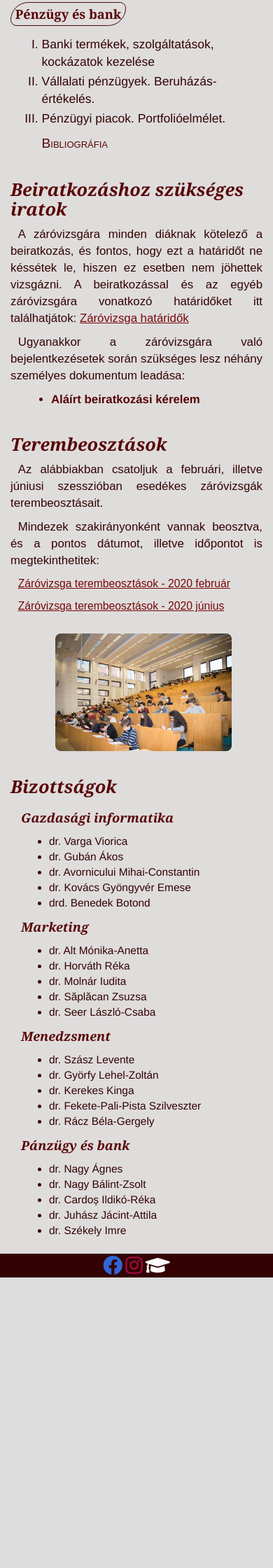
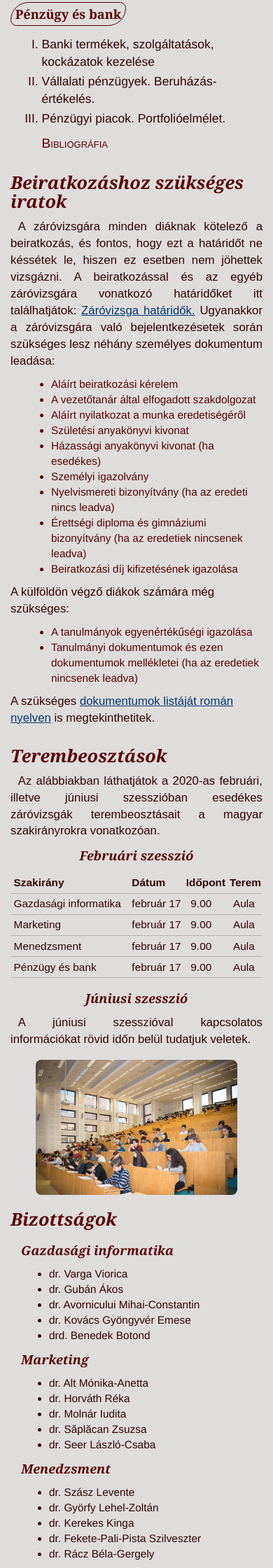
Before and after one commit to zsanett28/Thesis_presentation_for_students, a PHP site: page /Zarovizsga.html in a window 390 px wide. Shown: the part 1188-3428 px from the top of the page at 70% size. Before the commit the page ends 3013 px from the top, so only its background shows below. Run offline with PHP 8.4, Linux system fonts and the light colour scheme; some libraries are stand-ins or nearby versions.

Commit message:
kapcsolat-ready

```diff
--- a/Kezdooldal.html
+++ b/Kezdooldal.html
@@ -35,7 +35,7 @@
 
             <div class="col-md-6 letter">
 
-                <p class="first">Kedves diákok!</p>
+                <p class="first">Kedves végzős diákok!</p>
                 <p>Az alapképzés végén mindenkinek közületek egy szakdolgozatot kell készítenie, amely megfelel a
                 szakképzettségeteknek, az alapos tárgyi ismereteiteket bizonyítja, illetve a szakmai tárgyakhoz kapcsolódó témával rendelkezik.</p>
                 <p>Elkészítésével tanúsítanotok kell, hogy tanulmányaitok során elsajátítottátok a szakirodalmi áttekintés
--- a/Zarovizsga.html
+++ b/Zarovizsga.html
@@ -641,17 +641,31 @@
             <div class="col-md-12">
                 <p class="paragraf">A záróvizsgára minden diáknak kötelező a beiratkozás, és fontos, hogy ezt a határidőt ne késsétek le, hiszen
                     ez esetben nem jöhettek vizsgázni. A beiratkozással és az egyéb záróvizsgára vonatkozó határidőket itt találhatjátok:
-                    <a href="Fontos_datumok.html#Zarovizsga" class="link" target="_blank">Záróvizsga határidők</a>
+                    <a href="Fontos_datumok.html#Zarovizsga" class="link" target="_blank">Záróvizsga határidők.</a>
+                    Ugyanakkor a záróvizsgára való bejelentkezésetek során szükséges lesz néhány személyes dokumentum leadása:
                 </p>
-                <p class="paragraf">Ugyanakkor a záróvizsgára való bejelentkezésetek során szükséges lesz néhány személyes dokumentum leadása: </p>
-                <ul class="disc-list strait">
+                <ul class="disc-list list-margin-left">
                     <li>Aláírt beiratkozási kérelem</li>
+                    <li>A vezetőtanár által elfogadott szakdolgozat</li>
+                    <li>Aláírt nyilatkozat a munka eredetiségéről</li>
+                    <li>Születési anyakönyvi kivonat</li>
+                    <li>Házassági anyakönyvi kivonat (ha esedékes)</li>
+                    <li>Személyi igazolvány</li>
+                    <li>Nyelvismereti bizonyítvány (ha az eredeti nincs leadva)</li>
+                    <li>Érettségi diploma és gimnáziumi bizonyítvány (ha az eredetiek nincsenek leadva)</li>
+                    <li>Beiratkozási díj kifizetésének igazolása</li>
                 </ul>
+                <p class="one-line-paragraf">A külföldön végző diákok számára még szükséges: </p>
+                <ul class="disc-list list-margin-left">
+                    <li>A tanulmányok egyenértékűségi igazolása</li>
+                    <li>Tanulmányi dokumentumok és ezen dokumentumok mellékletei (ha az eredetiek nincsenek leadva)</li>
+                </ul>
+                <p class="one-line-paragraf">A szükséges <a href="https://econ.ubbcluj.ro/documente2020/Documente%20inscriere%20online%20la%20examenul%20de%20licenta%20-%20Sesiunea%20iulie%202020.pdf" class="link" target="_blank">dokumentumok listáját román nyelven</a> is megtekinthetitek.</p>
             </div>
         </div>
 
         <div class="row">
-            <div class="col-sm-6">
+            <div class="col-md-6">
 
                 <div class="row">
                     <div class="col-md-12">
@@ -660,15 +674,53 @@
                 </div>
 
                 <div class="row">
-                    <div class="col-sm-12">
-                        <p class="paragraf">Az alábbiakban csatoljuk a februári, illetve júniusi szesszióban esedékes záróvizsgák terembeosztásait.</p>
-                        <p class="paragraf">Mindezek szakirányonként vannak beosztva, és a pontos dátumot, illetve időpontot is megtekinthetitek:</p>
-                        <p class="paragraf paragraf-link">
+                    <div class="col-md-12">
+                        <p class="paragraf">Az alábbiakban láthatjátok a 2020-as februári, illetve júniusi szesszióban esedékes záróvizsgák terembeosztásait a
+                            magyar szakirányrokra vonatkozóan.
+                        </p>
+                        <p class="xsmall-title center">Februári szesszió</p>
+                        <div class="table-responsive">
+                            <table id="t04">
+                                <tr>
+                                    <th>Szakirány</th>
+                                    <th>Dátum</th>
+                                    <th>Időpont</th>
+                                    <th>Terem</th>
+                                </tr>
+                                <tr>
+                                    <td>Gazdasági informatika</td>
+                                    <td>február 17</td>
+                                    <td>9.00</td>
+                                    <td>Aula</td>
+                                </tr>
+                                <tr>
+                                    <td>Marketing</td>
+                                    <td>február 17</td>
+                                    <td>9.00</td>
+                                    <td>Aula</td>
+                                </tr>
+                                <tr>
+                                    <td>Menedzsment</td>
+                                    <td>február 17</td>
+                                    <td>9.00</td>
+                                    <td>Aula</td>
+                                </tr>
+                                <tr>
+                                    <td>Pénzügy és bank</td>
+                                    <td>február 17</td>
+                                    <td>9.00</td>
+                                    <td>Aula</td>
+                                </tr>
+                            </table>
+                        </div>
+                        <p class="xsmall-title center">Júniusi szesszió</p>
+                        <p class="paragraf">A júniusi szesszióval kapcsolatos információkat rövid időn belül tudatjuk veletek.</p>
+                        <!--<p class="paragraf paragraf-link">
                             <a href="https://econ.ubbcluj.ro/documente2020/Programare%20sala%20la%20proba%20I%20-Licenta%20din%20data%2017%20februarie%202020.PDF" class="link" target="_blank">Záróvizsga terembeosztások - 2020 február</a>
                         </p>
                         <p class="paragraf paragraf-link">
                             <a href="# return: false;" class="link">Záróvizsga terembeosztások - 2020 június</a>
-                        </p>
+                        </p>-->
                     </div>
                 </div>
 
--- a/css/Szakdolgozat.css
+++ b/css/Szakdolgozat.css
@@ -615,8 +615,14 @@ img#presentation{
 }
 
 .file{
-    text-decoration: underline;
-    color: rgb(1, 36, 75);
+    text-decoration: none;
+    color: rgb(1, 38, 80);
+}
+
+.file:hover{
+    text-decoration: none;
+    font-style: italic;
+    color: rgb(0, 27, 58);
 }
 
 @media (max-width: 991px){
@@ -625,20 +631,35 @@ img#presentation{
     }
 }
 
+.link-bourdon{
+    text-decoration: underline;
+    color: rgb(88, 4, 4);
+}
+
+.link-bourdon:hover{
+    text-decoration: none;
+    color: rgb(51, 3, 3);
+}
+
 .link{
     text-decoration: underline;
-    color: rgb(119, 8, 8);
+    color: rgb(5, 54, 110);
 }
 
 .link:hover{
-    text-decoration: underline;
-    color: rgb(51, 3, 3);
+    text-decoration: none;
+    color: rgb(3, 32, 65);
 }
 
 .link:focus{
     text-decoration: underline;
-    color: rgb(51, 3, 3);
+    color: rgb(3, 32, 65);
 }
+
+/*.link:visited{
+    text-decoration: underline;
+    color: rgb(71, 3, 102);
+}*/
 
 .single-paragraf{
     font-size: 120%;
@@ -740,6 +761,11 @@ form {
     color: rgb(51, 3, 3);
 }
 
+.list-margin-left{
+    margin-left: 5%;
+    color: rgb(88, 4, 4);
+}
+
 .disc-list-small{
     list-style-type: disc;
     font-size: 90%;
@@ -793,8 +819,9 @@ form {
 .university-name-paragraf{
     color: rgb(51, 3, 3);
     font-family: 'Gerogia';
-    font-size: 160%;
-    margin-top: 3%;
+    font-size: 140%;
+    margin-top: 5%;
+    margin-bottom: 5%;
 }
 
 .one-line-paragraf{
@@ -989,46 +1016,23 @@ input#feb, input#jun, input#nap, input#tav{
 
 img#examen{
     border-radius: 8px;
-    width: 60%;
+    width: 70%;
     position: relative;
-    transform: translate(30%,30%);
+    transform: translate(30%,45%);
 }
 
 @media (max-width: 1199px){
     img#examen{
-        transform: translate(30%,40%);
+        width: 80%;
+        transform: translate(25%,50%);
     }
 }
 
 @media (max-width: 991px){
     img#examen{
-        width: 80%;
-        transform: translate(25%,45%);
-    }
-    .paragraf-link{
-        text-align: left;
-        font-size: 112%;
-    }
-}
-
-@media (max-width: 767px){
-    img#examen{
-        width: 55%;
+        width: 110%;
         position: relative;
-        transform: translate(10px, 10px);
-        display: block;
-        margin-right: auto;
-        margin-left: auto;
-        margin-top: 2%;
-        margin-bottom: 3%;
-    }
-}
-
-@media (max-width: 550px){
-    img#examen{
-        width: 70%;
-        position: relative;
-        transform: translate(10px, 10px);
+        transform: translate(40%, 10%);
         display: block;
         margin-right: auto;
         margin-left: auto;
@@ -1037,6 +1041,127 @@ img#examen{
     }
 }
 
+@media (max-width: 767px){
+    img#examen{
+        width: 60%;
+        position: relative;
+        transform: translate(0%, 0%);
+        display: block;
+        margin-right: auto;
+        margin-left: auto;
+        margin-top: 2%;
+        margin-bottom: 1%;
+    }
+}
+
+@media (max-width: 500px){
+    img#examen{
+        width: 80%;
+        position: relative;
+        transform: translate(0%, 0%);
+        display: block;
+        margin-right: auto;
+        margin-left: auto;
+        margin-top: 2%;
+        margin-bottom: 1%;
+    }
+}
+
 .not-first-title{
-    margin-top: 8%;
+    margin-top: 5%;
 }
+
+#t04{
+    width: 100%;
+    margin-left: auto;
+    margin-right: auto;
+}
+
+#t04 th {
+    font-size: 110%;
+    color: rgb(51, 3, 3);
+    font-family: 'Arial';
+    padding: 1%;
+    border-bottom: 1px solid rgb(179, 177, 177);
+}
+
+#t04 td {
+    font-size: 110%;
+    color: rgb(51, 3, 3);
+    font-family: 'Arial';
+    padding: 1%;
+    border-bottom: 1px solid rgb(179, 177, 177);
+}
+
+#t04 td:nth-child(3), #t04 td:nth-child(4){
+    text-indent: 12%;
+}
+
+.one-line-paragraf-small{
+    font-size: 90%;
+    color: rgb(51, 3, 3);
+    font-family: 'Arial';
+    margin-bottom: 8%;
+}
+
+img#university-contact{
+    border-radius: 8px;
+    width: 100%;
+    position: relative;
+    transform: translate(0%,20%);
+}
+
+@media (max-width:1199px){
+    img#university-contact{
+        transform: translate(0%,35%);
+    }
+}
+
+.contact-letter{
+    font-family: 'Arial';
+    color: rgb(51, 3, 3);
+    text-indent: 7%;
+    text-align: justify;
+    font-size: 100%;
+    line-height: 170%;
+}
+
+.first-contact{
+    margin-top: 30%;
+}
+
+@media (max-width:991px){
+    .first-contact{
+        margin-top: 3%;
+    }
+    .one-line-paragraf-small{
+        font-size: 120%;
+        color: rgb(51, 3, 3);
+        font-family: 'Arial';
+        margin-bottom: 2%;
+    }
+    img#university-contact{
+        width: 60%;
+        position: relative;
+        transform: translate(0%, 0%);
+        display: block;
+        margin-right: auto;
+        margin-left: auto;
+        margin-top: 3%;
+    }
+    .contact-letter{
+        font-size: 120%;
+    }
+}
+
+@media (max-width: 500px){
+    img#university-contact{
+        width: 80%;
+        position: relative;
+        transform: translate(0%, 0%);
+        display: block;
+        margin-right: auto;
+        margin-left: auto;
+        margin-top: 3%;
+    }
+}
```
Also changed, not shown: Fontos_datumok.html (+10 -10 lines), GYIK.html (+15 -15 lines), Kapcsolat.html (+26 -7 lines), Szakdolgozat.html (+8 -8 lines), images/university.jpg (added).
